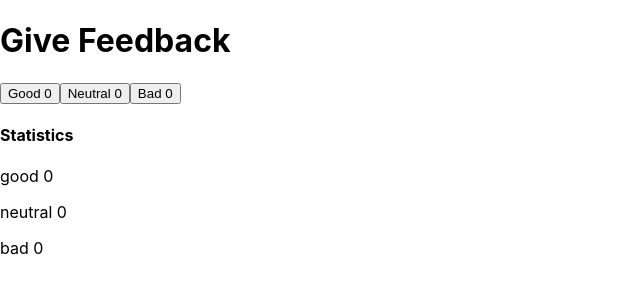
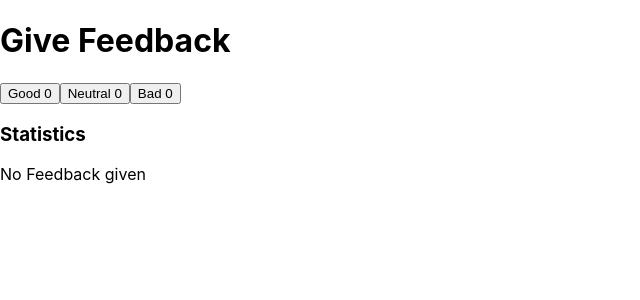
Before and after one commit to ahmad-cod/fullstackopen, a React (Create React App) app: page / in a window 1280 px wide. Shown: the top 300 px of the page, without its empty margins (0-640 px from the left). Built offline with nearby package versions, Linux system fonts and the light colour scheme.

Commit message:
second commit

```diff
--- a/package.json
+++ b/package.json
@@ -8,8 +8,7 @@
     "@testing-library/user-event": "^12.1.10",
     "react": "^17.0.2",
     "react-dom": "^17.0.2",
-    "react-scripts": "4.0.3",
-    "web-vitals": "^1.0.1"
+    "react-scripts": "4.0.3"
   },
   "scripts": {
     "start": "react-scripts start",
--- a/src/App.js
+++ b/src/App.js
@@ -1,6 +1,6 @@
 import React, { useState } from 'react';
 import Button from './components/Button';
-import Header from './components/Header';
+import Display from './components/Display';
 import Statistics from './components/Statistics';
 
 const App = () => {
@@ -8,19 +8,29 @@ const App = () => {
   const [good, setGood] = useState(0)
   const [neutral, setNeutral] = useState(0)
   const [bad, setBad] = useState(0);
+  const [all, setAll] = useState(0)
 
-  const handleGood = () => setGood(good + 1);
-  const handleNeutral = () => setNeutral(neutral + 1);
-  const handleBad = () => setBad(bad + 1);
+  const handleGood = () => {
+    setGood(good + 1)
+    setAll(all + 1)
+  };
+  const handleNeutral = () => {
+    setNeutral(neutral + 1)
+    setAll(all + 1)
+  };
+  const handleBad = () => {
+    setBad(bad + 1)
+    setAll(all + 1)
+  };
 
   return (
-    <div>
-      <Header />
+    <React.Fragment>
+      <Display />
       <Button handleClick={handleGood} text="Good" value={good}/>
       <Button handleClick={handleNeutral} text="Neutral" value={neutral}/>
       <Button handleClick={handleBad} text="Bad" value={bad}/>
-      <Statistics values={{good, neutral, bad}} />
-    </div>
+      <Statistics values={{good, neutral, bad, all}} />
+    </React.Fragment>
   )
 }
 
--- a/src/components/Header.js
+++ b/src/components/Display.js
@@ -1,9 +1,9 @@
 import React from 'react';
 
-const Header = ( ) => {
+const Display = ( ) => {
     return (
       <h1>Give Feedback</h1>
     )
 }
 
-export default Header
+export default Display
--- a/src/components/Part.js
+++ /dev/null
@@ -1,7 +0,0 @@
-import React from 'react';
-
-const Part = ({ text, value }) => {
-    return <p>{text} {value}</p>
-}
-
-export default Part
--- /dev/null
+++ b/src/components/Statistic.js
@@ -0,0 +1,10 @@
+import React from 'react';
+
+const Statistic = ({ text, value }) => {
+    return (<tr>
+            <td>{text} </td>
+            <td> {value}</td>
+        </tr>)
+}
+
+export default Statistic
--- a/src/components/Statistics.js
+++ b/src/components/Statistics.js
@@ -1,14 +1,33 @@
 import React from 'react';
-import Part from './Part';
+import Statistic from './Statistic';
 
 const Statistics = ({ values }) => {
-    const { good, neutral, bad } = values
+    const { good, neutral, bad, all } = values;
+
+    const average = () => {
+       return ((good * 1) + (neutral * 0) + (bad * -1)) / 3
+    }
+    const positivePercent = () => {
+        if(!all) return 0  // because anything divided by zero is not a number
+        return ((good / all * 100) + "%")
+    }
+
+    console.log('positive', positivePercent())
     return (
-        < >
-            <h4>Statistics</h4>
-            <Part text="good" value={good} />
-            <Part text="neutral" value={neutral} />
-            <Part text="bad" value={bad} />
+        <>
+            <h3>Statistics</h3>
+        { !all ? <p>No Feedback given</p> : (
+            <table>
+            <tbody>
+            <Statistic text="good" value={good} />
+            <Statistic text="neutral" value={neutral} />
+            <Statistic text="bad" value={bad} />
+            <Statistic text="all" value={all} />
+            <Statistic text="average" value={average()} />
+            <Statistic text="positive" value={positivePercent()} />
+            </tbody>
+            </table>)
+        }
         </>
     )
 }
```
